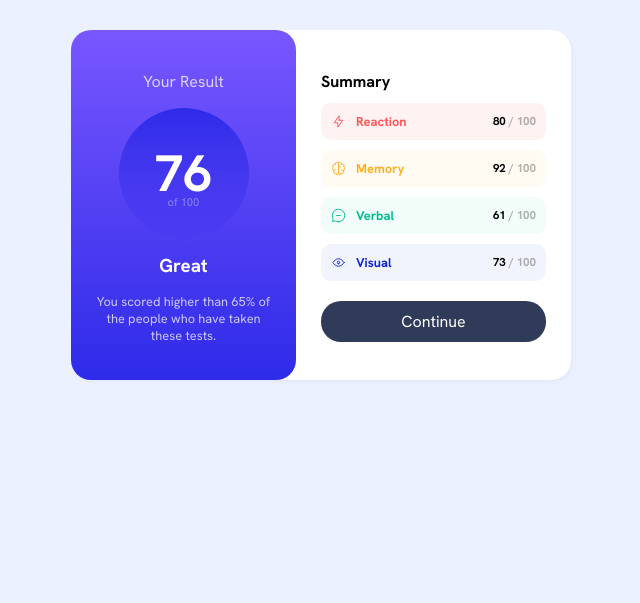
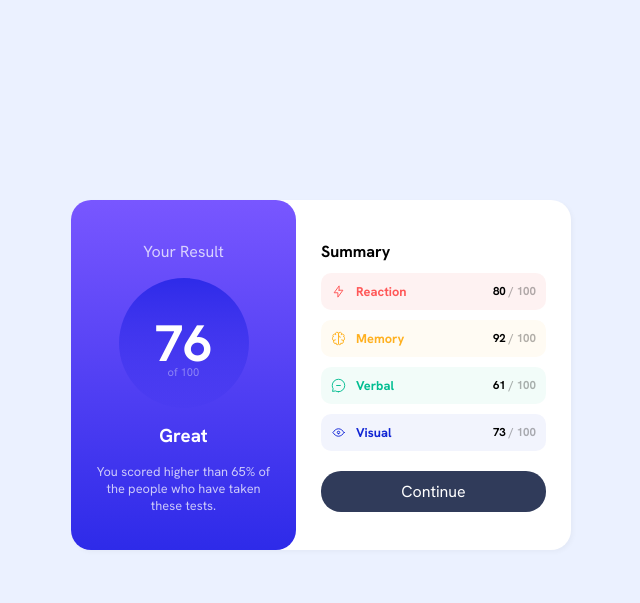
Before and after one commit to DeyaaZidan/result-summary-component, a plain HTML site: page index.html in a window 1280 px wide. Shown: the whole page, without its empty margins (319-959 px from the left). Drawn offline with Linux system fonts and the light colour scheme.

Commit message:
Update style.css

```diff
--- a/style.css
+++ b/style.css
@@ -5,7 +5,7 @@ body {
     font-family: "Hanken Grotesk", serif;
     font-optical-sizing: auto;
     font-style: normal;
-    margin: 0px;
+    margin: 200px 0;
     padding: 0px;
   }
 
```
